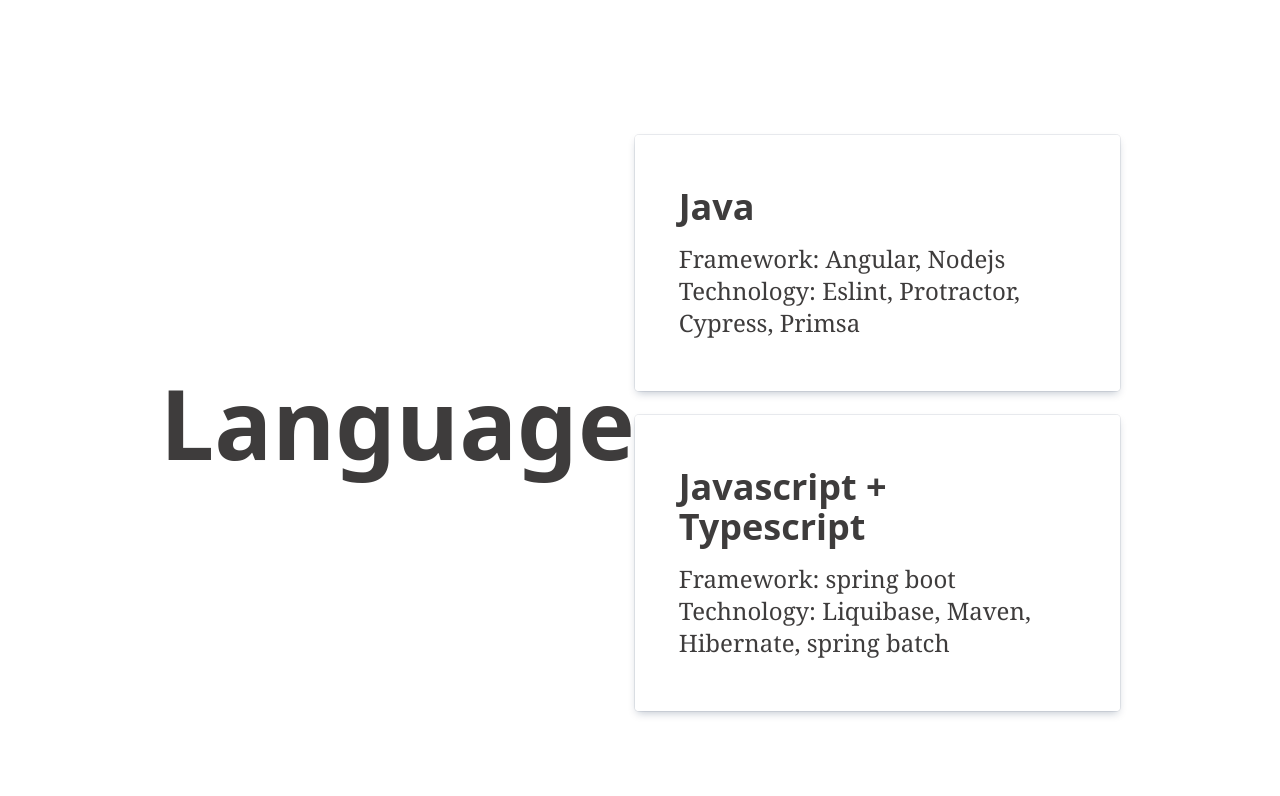
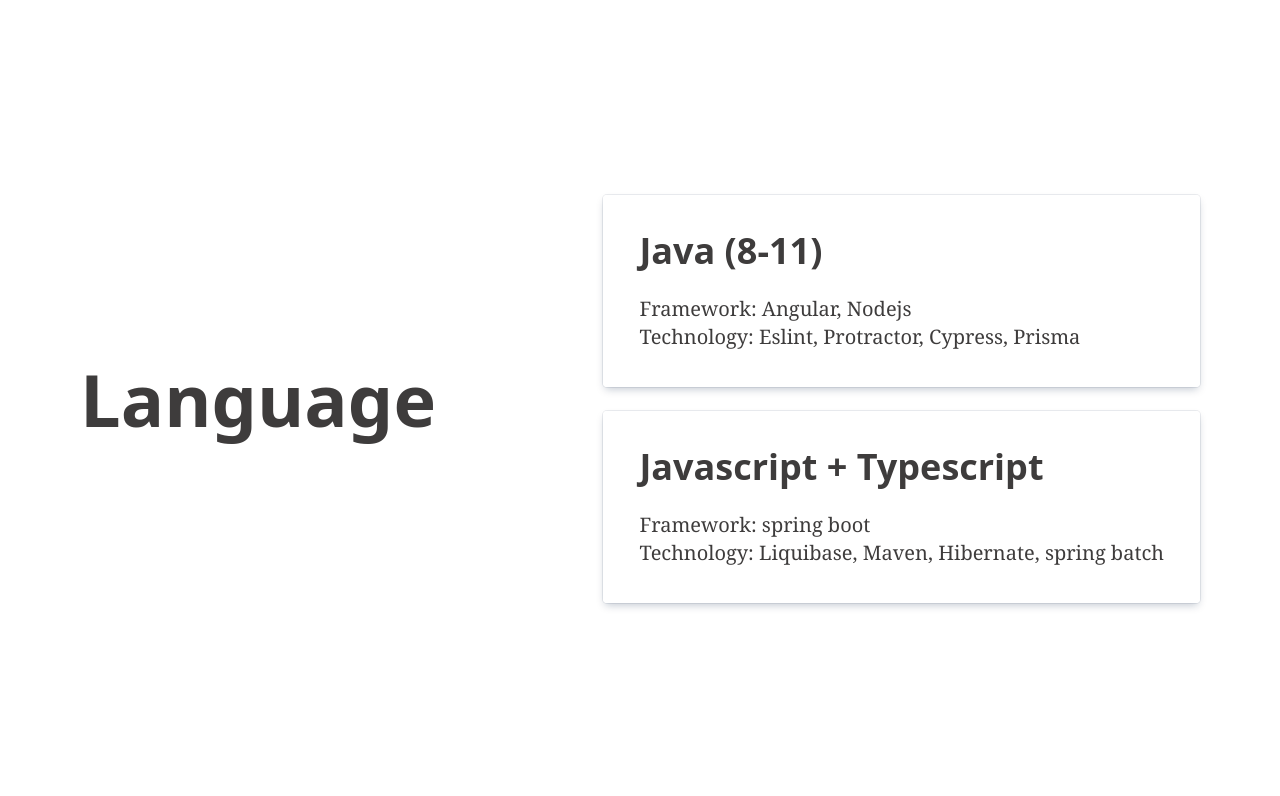
Before and after one commit to GillesPelegrin/Portfolio, a React (Create React App) app: page / in a window 1280 px wide. Shown: the part 660-1456 px from the top of the page. Built offline with nearby package versions, Linux system fonts and the light colour scheme.

Commit message:
update languages

```diff
--- a/src/component/introduction/introduction.jsx
+++ b/src/component/introduction/introduction.jsx
@@ -16,7 +16,7 @@
           <img
             src={working}
             alt="Cartoon of Gilles Pelegrin"
-            className="h-auto w-72 lg:h-80 lg:w-80 xl:h-[398px] xl:w-[422px]"
+            className="h-auto w-72 md:h-80 md:w-80 xl:h-[398px] xl:w-[422px]"
           ></img>
         </div>
       </div>
--- a/src/component/language/language.jsx
+++ b/src/component/language/language.jsx
@@ -3,19 +3,19 @@
 export default function Language() {
   return (
     <>
-      <div className="mx-4 flex min-h-[66%] flex-col items-center justify-center md:mx-10 lg:mx-20 lg:flex-grow lg:flex-row lg:justify-between xl:mx-40">
+      <div className="mx-3 flex min-h-[66%] flex-col items-center justify-center gap-8 md:mx-6 md:gap-10 lg:mx-20 lg:flex-grow lg:flex-row lg:justify-between 2xl:mx-40">
         <TopicTitle title="Language" />
         <div>
-          <div className=" cursor-pointer rounded border border-4 border-white px-4 py-6   text-color-title shadow-card  hover:border-primary hover:shadow-none lg:px-10 lg:py-12">
-            <CardTitle title="Java"> </CardTitle>
-            <div className="pt-4 font-serif text-base lg:text-xl xl:text-2xl">
+          <div className=" cursor-pointer rounded border border-4 border-white p-4   text-color-title shadow-card  hover:border-primary hover:shadow-none md:p-8 2xl:p-10">
+            <CardTitle title="Java (8-11)"> </CardTitle>
+            <div className="pt-4 font-serif text-base md:text-xl xl:pt-6  2xl:text-2xl">
               <div>Framework: Angular, Nodejs</div>
-              <div>Technology: Eslint, Protractor, Cypress, Primsa</div>
+              <div>Technology: Eslint, Protractor, Cypress, Prisma</div>
             </div>
           </div>
-          <div className=" mt-6 cursor-pointer rounded border border-4 border-white px-4 py-6   text-color-title shadow-card  hover:border-primary hover:shadow-none lg:px-10 lg:py-12">
+          <div className=" mt-6 cursor-pointer rounded border border-4 border-white p-4 text-color-title  shadow-card hover:border-primary hover:shadow-none md:p-8 2xl:p-10 ">
             <CardTitle title="Javascript + Typescript"> </CardTitle>
-            <div className="pt-4 font-serif text-base lg:text-xl xl:text-2xl">
+            <div className="pt-4 font-serif text-base md:text-xl xl:pt-6  2xl:text-2xl">
               <div>Framework: spring boot</div>
               <div>Technology: Liquibase, Maven, Hibernate, spring batch</div>
             </div>
@@ -28,7 +28,7 @@
 
 function CardTitle({ title }) {
   return (
-    <div className="font-sans text-2xl font-semibold lg:text-3xl xl:text-4xl">
+    <div className="font-sans text-2xl font-semibold  md:text-4xl ">
       {title}
     </div>
   );
--- a/src/component/topic-title.jsx
+++ b/src/component/topic-title.jsx
@@ -1,7 +1,6 @@
 export default function TopicTitle({ title }) {
   return (
-    <div className="font-sans text-4xl font-semibold  text-color-title lg:text-5xl xl:text-8xl">
-      {/*orgineel was het text-8xl*/}
+    <div className="font-sans text-4xl font-semibold  text-color-title md:text-5xl lg:text-6xl xl:text-7xl 2xl:text-8xl">
       {title}
     </div>
   );
```
